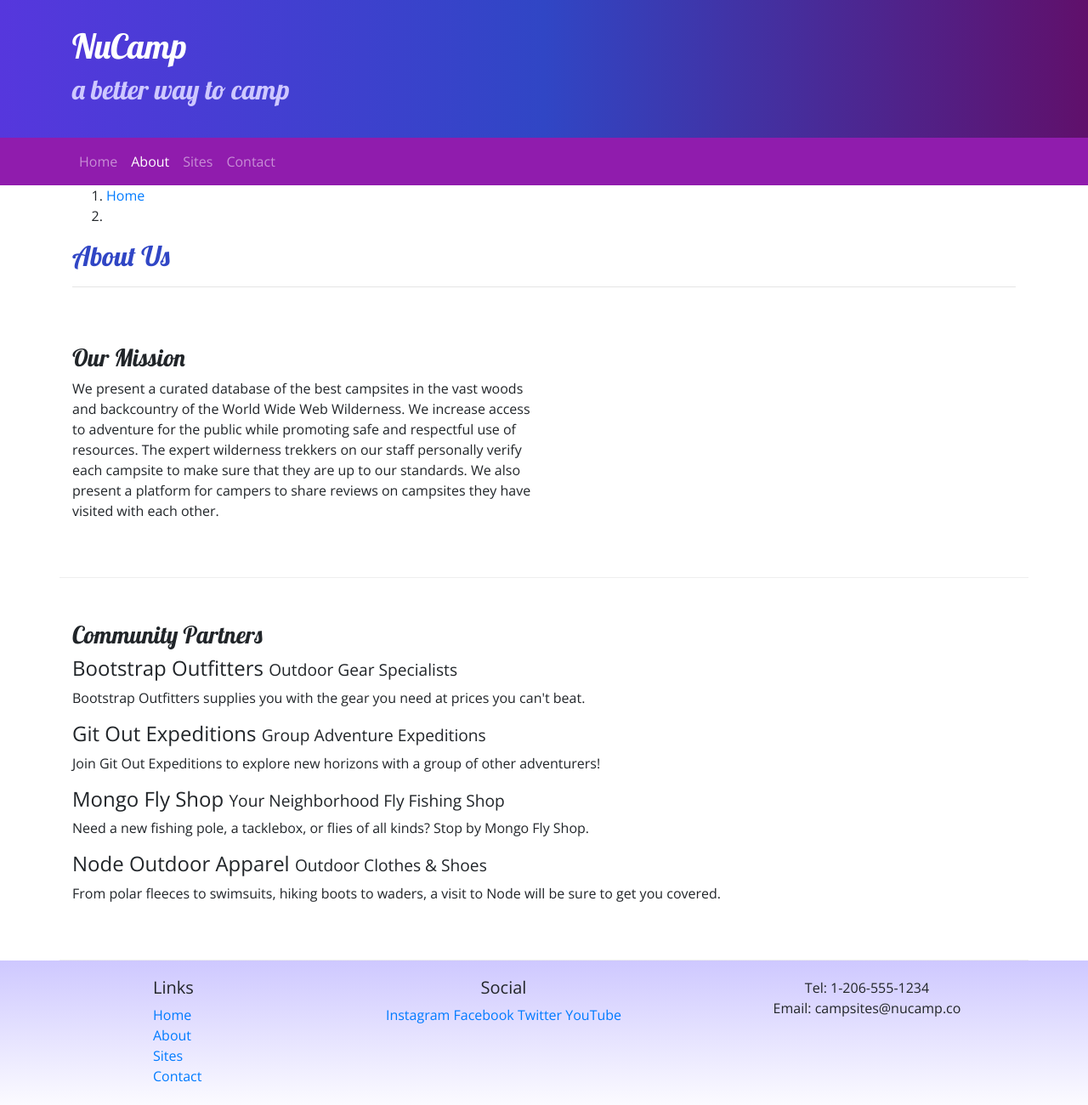
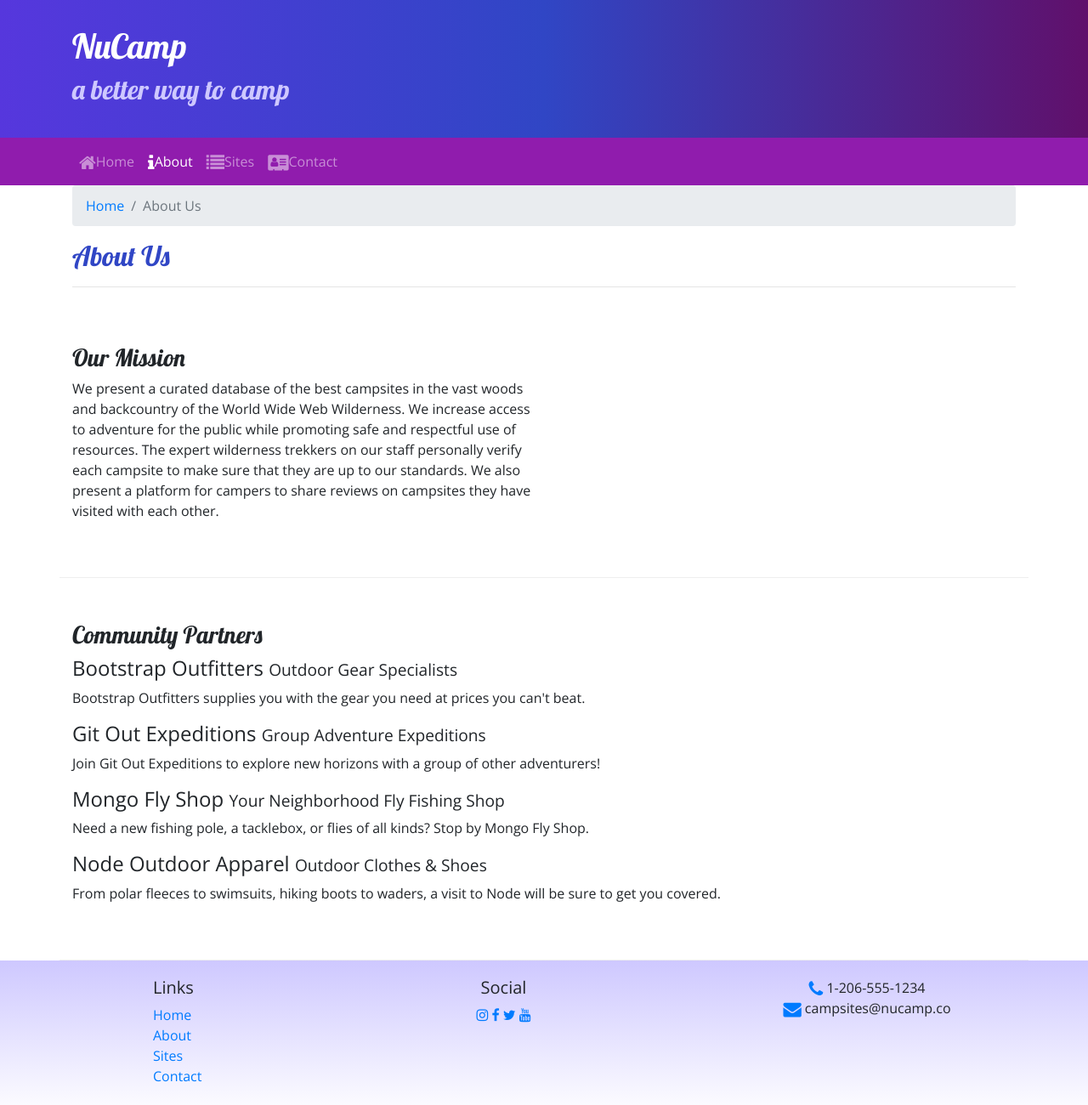
Before and after one commit to jnaranj21/nucampsite, a website: page aboutus.html in a window 1280 px wide. Shown: the whole page at 85% size. Drawn offline with nearby package versions, Linux system fonts and the light colour scheme.

Commit message:
Adding Icon Fonts to Index and AboutUs Files

```diff
--- a/aboutus.html
+++ b/aboutus.html
@@ -10,6 +10,7 @@
      <link rel="stylesheet" href="node_modules/bootstrap/dist/css/bootstrap.min.css">
 
      <!-- Additional CSS must be placed after Bootstrap CSS -->
+     <link rel="stylesheet" href="node_modules/font-awesome/css/font-awesome.min.css">
      <link rel="stylesheet" href="https://fonts.googleapis.com/css?family=Lobster|Open+Sans">
      <link rel="stylesheet" href="css/styles.css">
 
@@ -35,10 +36,10 @@
             </button>
             <div class="collapse navbar-collapse" id="nucampNavbar">
                 <ul class="navbar-nav">
-                    <li class="nav-item"><a class="nav-link" href="index.html">Home</a></li>
-                    <li class="nav-item active"><a class="nav-link" href="#">About</a></li>
-                    <li class="nav-item"><a class="nav-link" href="#">Sites</a></li>
-                    <li class="nav-item"><a class="nav-link" href="#">Contact</a></li>
+                    <li class="nav-item"><a class="nav-link" href="index.html"><i class="fa fa-home fa-lg"></i>Home</a></li>
+                    <li class="nav-item active"><a class="nav-link" href="#"><i class="fa fa-info fa-lg"></i>About</a></li>
+                    <li class="nav-item"><a class="nav-link" href="#"><i class="fa fa-list fa-lg"></i>Sites</a></li>
+                    <li class="nav-item"><a class="nav-link" href="#"><i class="fa fa-address-card fa-lg"></i>Contact</a></li>
                 </ul>
             </div>
         </div>
@@ -47,9 +48,9 @@
     <div class="container">
         <div class="row">
             <div class="col">
-                <ol class="breadcrum">
-                    <li class="breadcrum-item"><a href="index.html">Home</a></li>
-                    <li class="breadcrum-item active"></li>
+                <ol class="breadcrumb">
+                    <li class="breadcrumb-item"><a href="index.html">Home</a></li>
+                    <li class="breadcrumb-item active">About Us</li>
                 </ol>
                <h2>About Us</h2>
                <hr />
@@ -92,14 +93,14 @@
                 </div>
                 <div class="col-6 col-sm-5 text-center">
                     <h5>Social</h5>
-                    <a href="http://instagram.com/">Instagram</a>
-                    <a href="http://facebook.com/">Facebook</a>
-                    <a href="http://twitter.com/">Twitter</a>
-                    <a href="http://youtube.com/">YouTube</a>
+                    <a href="http://instagram.com/"><i class="fa fa-instagram"></i></a>
+                    <a href="http://facebook.com/"><i class="fa fa-facebook"></i></a>
+                    <a href="http://twitter.com/"><i class="fa fa-twitter"></i></a>
+                    <a href="http://youtube.com/"><i class="fa fa-youtube"></i></a>
                 </div>
                 <div class="col-sm-4 text-center">
-                    Tel: 1-206-555-1234<br />
-                    Email: campsites@nucamp.co
+                    <i class="fa fa-phone fa-lg text-primary"></i> 1-206-555-1234<br />
+                    <i class="fa fa-envelope fa-lg text-primary"></i> campsites@nucamp.co
                 </div>
            </div>
         </div>
--- a/package.json
+++ b/package.json
@@ -23,6 +23,7 @@
   },
   "dependencies": {
     "bootstrap": "^4.5.2",
+    "font-awesome": "^4.7.0",
     "jquery": "^3.5.1",
     "popper.js": "^1.16.1"
   }
```
Also changed, not shown: index.html (+11 -10 lines), 1 other file.
